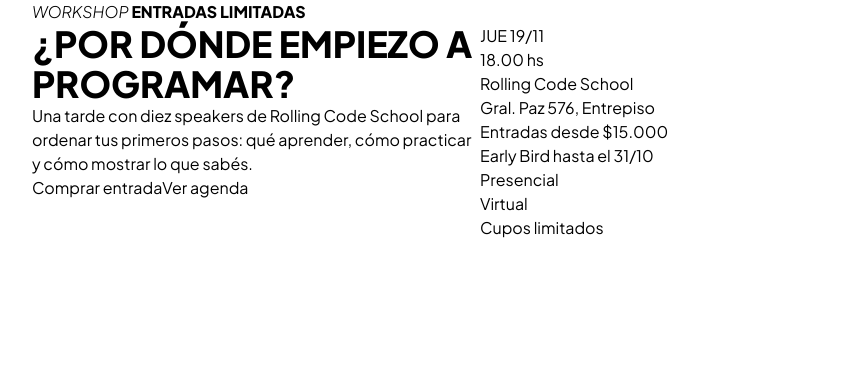
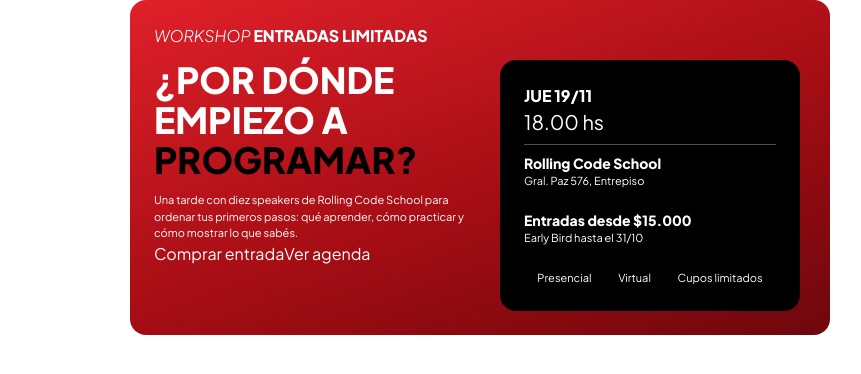
Before and after one commit to lioneldebortoli/WorkShopRC, a React (Vite) app: page / in a window 1280 px wide. Shown: the top 374 px of the page, without its empty margins (160-1021 px from the left). Built offline with nearby package versions, Linux system fonts and the light colour scheme.

Commit message:
se realizó el degrade del fondo y se ajustó el tamaño de las letras

```diff
--- a/src/components/HeroPublicidad.jsx
+++ b/src/components/HeroPublicidad.jsx
@@ -1,16 +1,18 @@
 export const HeroPublicidad = () => {
   return (
-    <section className="max-w-4xl mx-auto">
+    <section className="miContenedor w-175 rounded-2xl p-6 max-w-4xl mx-auto text-white">
       <div>
-        <h4>
+        <h4 className="mb-3">
           <span className="italic">WORKSHOP</span>{" "}
           <span className="font-bold">ENTRADAS LIMITADAS</span>
         </h4>
       </div>
       <div className="grid lg:grid-cols-2 justify-between">
         <div>
-          <h1 className="text-4xl font-bold">¿POR DÓNDE EMPIEZO A PROGRAMAR?</h1>
-          <p>
+          <h1 className="text-4xl font-bold mb-3">
+            ¿POR DÓNDE EMPIEZO A <span className="text-black">PROGRAMAR?</span>
+          </h1>
+          <p className="text-[11px]">
             Una tarde con diez speakers de Rolling Code School para ordenar tus
             primeros pasos: qué aprender, cómo practicar y cómo mostrar lo que
             sabés.
@@ -18,16 +20,19 @@
           <button>Comprar entrada</button>
           <button>Ver agenda</button>
         </div>
-        <div>
-          <h3>JUE 19/11</h3>
-          <h3>18.00 hs</h3>
-          <h4>Rolling Code School</h4>
-          <p>Gral. Paz 576, Entrepiso</p>
-          <h4>Entradas desde $15.000</h4>
-          <p>Early Bird hasta el 31/10</p>
-          <p>Presencial</p>
-          <p>Virtual</p>
-          <p>Cupos limitados</p>
+        <div className="w-75 ms-5 bg-black text-white p-6 rounded-2xl ">
+          <h3 className="font-bold">JUE 19/11</h3>
+          <h3 className="text-xl">18.00 hs</h3>
+          <hr className="my-2 border-t border-white/30" />
+          <h4 className="text-sm font-bold">Rolling Code School</h4>
+          <p className="text-[11px]">Gral. Paz 576, Entrepiso</p>
+          <h4 className="mt-5 text-sm font-bold">Entradas desde $15.000</h4>
+          <p className="text-[11px]">Early Bird hasta el 31/10</p>
+          <div className="flex justify-around mt-6">
+            <p className="text-[11px]">Presencial</p>
+            <p className="text-[11px]">Virtual</p>
+            <p className="bg- text-[11px]">Cupos limitados</p>
+          </div>
         </div>
       </div>
     </section>
--- a/src/index.css
+++ b/src/index.css
@@ -29,3 +29,7 @@
   --bs-body-color: var(--rc-white);
   --bs-body-font-family: 'Plus Jakarta Sans', system-ui, sans-serif;
 }
+
+.miContenedor{
+  background: var(--rc-gradient);
+}
```
